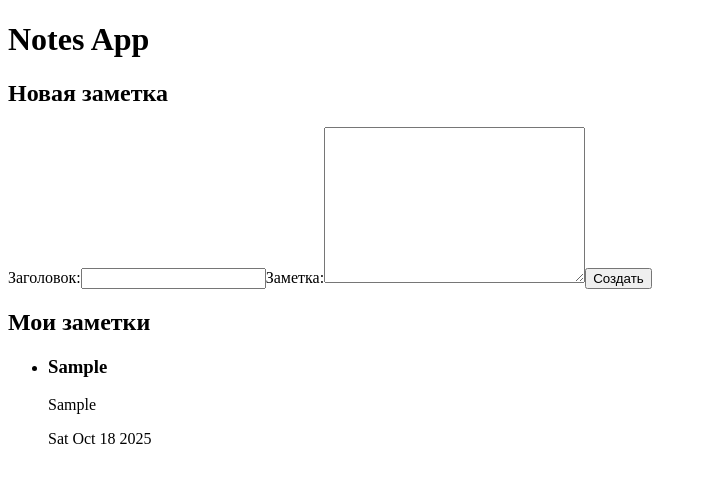
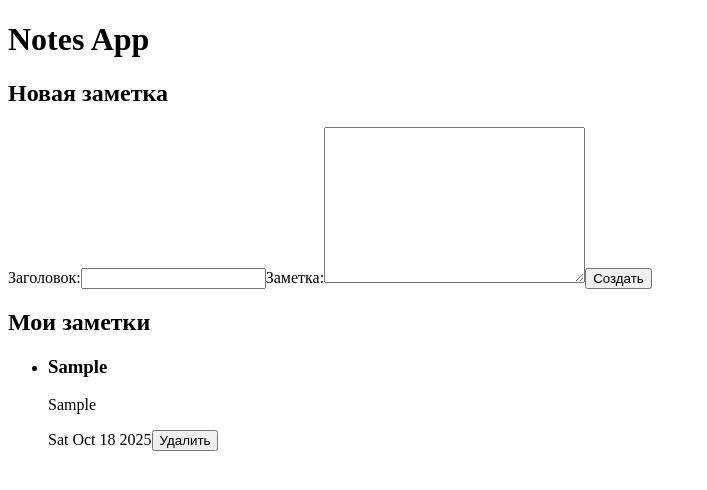
Before and after one commit to CondoR-R/notes-app, a React (Vite) app: page / in a window 1280 px wide. Both pictures are taken after typing "Sample", "Sample" into the empty fields and a click on the input "Создать". Shown: the top 490 px of the page, without its empty margins (0-707 px from the left). Built offline with nearby package versions, Linux system fonts and the light colour scheme.

Commit message:
Удаление заметки

```diff
--- a/src/components/NoteItem/index.tsx
+++ b/src/components/NoteItem/index.tsx
@@ -1,15 +1,33 @@
-import React from 'react';
-import cn from 'classnames';
-import style from './NoteItem.module.scss';
+import React, {useContext} from 'react';
+import type {NoteT} from "@/types";
+import cn from "classnames";
+import {DispatchContext} from "@/state/notes-reducer.ts";
 
 interface Props {
   className?: string;
+  note: NoteT;
 }
 
-export const NoteItem: React.FC<Props> = ({className}) => {
+export const NoteItem: React.FC<Props> = ({className, note}) => {
+  const dispatch = useContext(DispatchContext);
+
+  const onClickDeleteNote = () => {
+    if (!dispatch) return;
+
+    dispatch({type: 'REMOVE_NOTE', payload: note.id})
+  }
+
   return (
-    <div className={cn(style.wrapper, className)}>
-      NoteItem
-    </div>
+    <li className={cn(className)}>
+      <h3>{note.title}</h3>
+      <p>{note.content}</p>
+      <span>{note.date.toDateString()}</span>
+      <button
+        type="button"
+        onClick={onClickDeleteNote}
+      >
+        Удалить
+      </button>
+    </li>
   )
 }
--- a/src/components/NoteList/index.tsx
+++ b/src/components/NoteList/index.tsx
@@ -2,6 +2,7 @@ import React, {useContext} from 'react';
 import cn from 'classnames';
 import style from './NoteList.module.scss';
 import {StateContext} from "@/state/notes-reducer.ts";
+import {NoteItem} from "@/components";
 
 interface Props {
   className?: string;
@@ -15,11 +16,10 @@ export const NoteList: React.FC<Props> = ({className}) => {
       <h2>Мои заметки</h2>
       <ul>
         {notes.map((note, index) => (
-          <li key={index}>
-            <h3>{note.title}</h3>
-            <p>{note.content}</p>
-            <span>{note.date.toDateString()}</span>
-          </li>
+          <NoteItem
+            key={index}
+            note={note}
+          />
         ))}
       </ul>
     </div>
```
